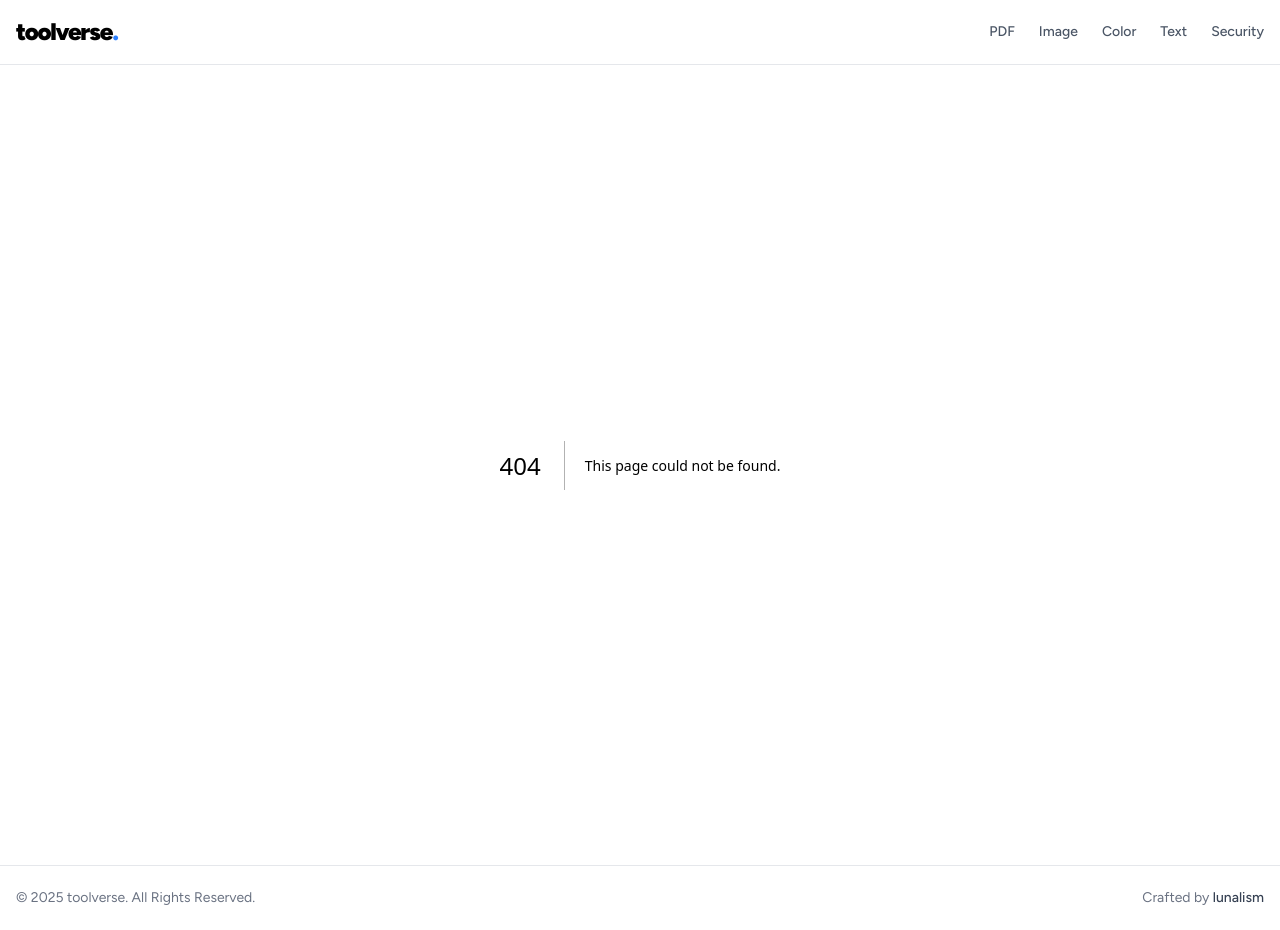
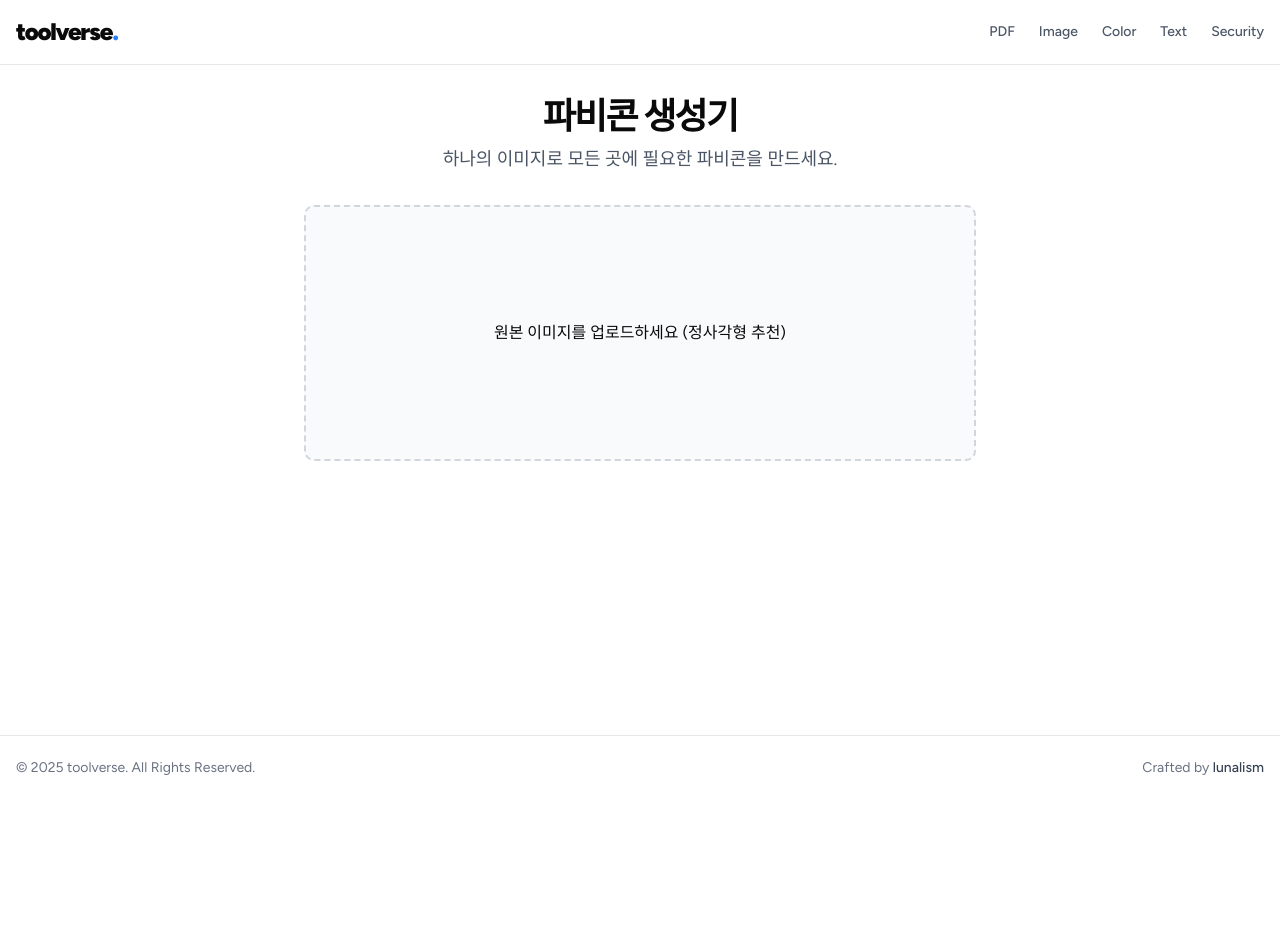
Before and after one commit to lunalism/toolverse, a Next.js app: page /image/favicon-generator in a window 1280 px wide. Before the commit this address had no page. After the commit the page ends 800 px from the top, so only its background shows below. Built offline with nearby package versions, Linux system fonts and the light colour scheme.

Commit message:
feat: Add UI scaffold for Favicon Generator tool

```diff
--- a/package.json
+++ b/package.json
@@ -28,7 +28,8 @@
     "react": "19.1.0",
     "react-dom": "19.1.0",
     "sharp": "^0.34.3",
-    "tailwind-merge": "^3.3.1"
+    "tailwind-merge": "^3.3.1",
+    "to-ico": "^1.1.5"
   },
   "devDependencies": {
     "@eslint/eslintrc": "^3",
--- /dev/null
+++ b/src/app/image/favicon-generator/page.tsx
@@ -0,0 +1,56 @@
+// src/app/image/favicon-generator/page.tsx
+
+"use client";
+
+import { useState } from 'react';
+
+export default function FaviconGeneratorPage() {
+    const [sourceImage, setSourceImage] = useState<File | null>(null);
+
+    return (
+        <div className="container mx-auto px-4 py-8">
+            <div className="text-center mb-8">
+                <h1 className="text-4xl font-black tracking-tighter">파비콘 생성기</h1>
+                <p className="text-lg text-gray-600 mt-2">
+                    하나의 이미지로 모든 곳에 필요한 파비콘을 만드세요.
+                </p>
+            </div>
+
+            {!sourceImage && (
+                <div className="w-full max-w-2xl mx-auto">
+                    <label htmlFor="file-upload" className="flex flex-col items-center justify-center w-full h-64 border-2 border-dashed border-gray-300 rounded-lg cursor-pointer bg-gray-50 hover:bg-gray-100 transition-colors">
+                        <p>원본 이미지를 업로드하세요 (정사각형 추천)</p>
+                        <input id="file-upload" type="file" className="hidden" accept="image/png, image/jpeg, image/svg+xml" />
+                    </label>
+                </div>
+            )}
+
+            {sourceImage && (
+                <div className="max-w-6xl mx-auto">
+                    <div className="text-center mb-8">
+                        <button className="px-8 py-4 bg-gradient-to-r from-teal-400 to-blue-600 text-white font-bold rounded-lg shadow-md hover:opacity-90">
+                            파비콘 생성 & ZIP으로 다운로드
+                        </button>
+                    </div>
+
+                    <div className="grid grid-cols-1 lg:grid-cols-2 gap-8">
+                        {/* 왼쪽: 미리보기 */}
+                        <div className="space-y-4">
+                            <h2 className="text-lg font-semibold">미리보기</h2>
+                            <div className="p-4 border rounded-lg bg-white shadow-sm">
+                                <p className="text-gray-500">여기에 생성된 파비콘들의 미리보기가 표시됩니다.</p>
+                            </div>
+                        </div>
+                        {/* 오른쪽: HTML 코드 */}
+                        <div className="space-y-4">
+                            <h2 className="text-lg font-semibold">HTML 코드</h2>
+                            <div className="p-4 border rounded-lg bg-gray-900 text-white font-mono text-sm shadow-sm">
+                                <p>여기에 HTML 코드가 표시됩니다.</p>
+                            </div>
+                        </div>
+                    </div>
+                </div>
+            )}
+        </div>
+    );
+}
--- a/src/app/image/page.tsx
+++ b/src/app/image/page.tsx
@@ -22,6 +22,11 @@ const tools = [
         href: "/image/compressor",
         title: "이미지 압축",
         description: "이미지 품질을 최대한 유지하며 파일 크기를 획기적으로 줄입니다.",
+    },
+    {
+        href: "/image/favicon-generator",
+        title: "파비콘 생성기",
+        description: "하나의 이미지로 모든 플랫폼에 필요한 파비콘과 HTML 코드를 한번에 생성합니다.",
     },
 ];
 
--- a/src/app/security/hash-generator/page.tsx
+++ b/src/app/security/hash-generator/page.tsx
@@ -9,7 +9,6 @@ import { Button } from '@/components/ui/button';
 // shadcn/ui의 Textarea와 Select도 함께 사용하면 디자인 통일성이 더 좋아집니다.
 import { Textarea } from '@/components/ui/textarea';
 import { Select, SelectContent, SelectItem, SelectTrigger, SelectValue } from '@/components/ui/select';
-import { Input } from '@/components/ui/input';
 
 export default function HashGeneratorPage() {
     const [inputText, setInputText] = useState('hello world');
```
Also changed, not shown: 1 other file (tests, documents, lock files or other folders).
